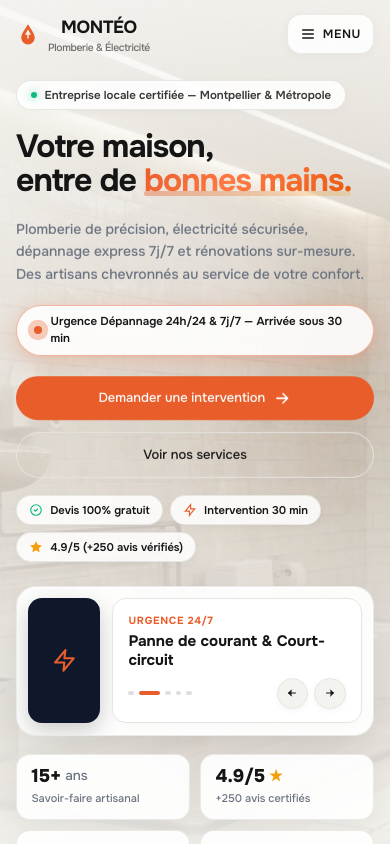
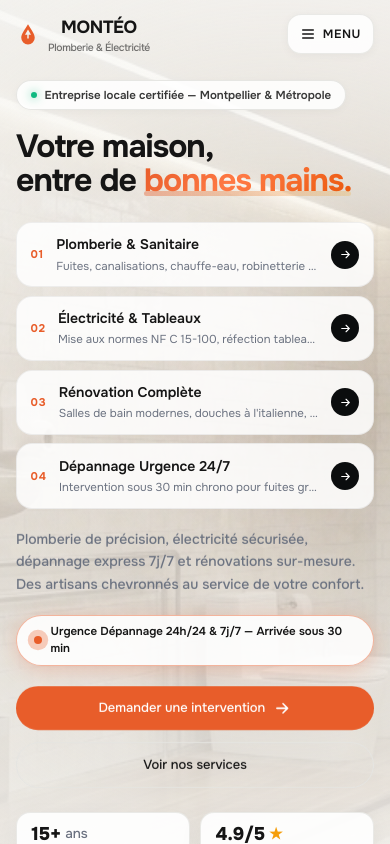
Before and after one commit to mohammedabbaz/monteo, a Next.js app: page / in a window 390 px wide. Shown: the top 844 px of the page. Built offline with nearby package versions, Linux system fonts and the light colour scheme.

Commit message:
update the hero section in the mobile version

```diff
--- a/app/globals.css
+++ b/app/globals.css
@@ -1575,6 +1575,82 @@ html.lenis, html.lenis body { height: auto; }
 @media (min-width: 640px) { .hero-right { align-items: flex-start; gap: 1.35rem; } }
 @media (min-width: 1024px) { .hero-right { grid-column: span 5; align-items: flex-end; width: auto; } }
 
+/* Hero — mobile layout: no carousel, no badges; just the services list */
+.hero-card-mobile { display: none; }
+.hero-card-desktop { display: block; }
+@media (max-width: 639.98px) {
+  .hero-card { display: none; }
+  .hero-badges-row { display: none; }
+}
+
+/* Mobile services list in the hero (hidden on tablet/desktop) */
+.hero-services-mobile { display: none; }
+@media (max-width: 639.98px) {
+  .hero-services-mobile {
+    display: flex;
+    flex-direction: column;
+    gap: 0.55rem;
+    margin-top: 0.25rem;
+  }
+  .hero-service-item {
+    display: flex;
+    align-items: center;
+    gap: 0.75rem;
+    padding: 0.7rem 0.85rem;
+    background: rgba(255, 255, 255, 0.85);
+    backdrop-filter: blur(12px);
+    -webkit-backdrop-filter: blur(12px);
+    border: 1px solid rgba(0, 0, 0, 0.06);
+    border-radius: 1rem;
+    text-decoration: none;
+    transition: transform 0.2s ease, background 0.2s ease, border-color 0.2s ease;
+  }
+  .hero-service-item:active {
+    background: #ffffff;
+    border-color: rgba(232, 93, 42, 0.35);
+    transform: scale(0.985);
+  }
+  .hero-service-index {
+    font-size: 0.7rem;
+    font-weight: 700;
+    color: var(--accent);
+    letter-spacing: 0.08em;
+  }
+  .hero-service-body {
+    display: flex;
+    flex-direction: column;
+    gap: 0.15rem;
+    flex: 1;
+    min-width: 0;
+  }
+  .hero-service-title {
+    font-size: 0.875rem;
+    font-weight: 600;
+    color: var(--foreground);
+  }
+  .hero-service-desc {
+    font-size: 0.72rem;
+    color: var(--muted);
+    overflow: hidden;
+    text-overflow: ellipsis;
+    white-space: nowrap;
+  }
+  .hero-service-arrow {
+    width: 28px;
+    height: 28px;
+    flex-shrink: 0;
+    display: grid;
+    place-items: center;
+    border-radius: 50%;
+    background: var(--ink);
+    color: #fff;
+  }
+  .hero-service-arrow svg {
+    width: 13px;
+    height: 13px;
+  }
+}
+
 /* Hero Carousel Card */
 .hero-card {
   width: 100%; max-width: 100%; border-radius: var(--radius-card-sm);
--- a/components/home/Hero.tsx
+++ b/components/home/Hero.tsx
@@ -2,6 +2,7 @@
 
 import { useCallback, useEffect, useRef, useState } from "react";
 import Link from "next/link";
+import { SERVICES } from "@/data/services";
 
 const SLIDES = [
   {
@@ -326,6 +327,28 @@ export function Hero() {
               </span>
             </h1>
 
+            {/* Mobile-only services list (for conversion) */}
+            <div className={`hero-services-mobile reveal-fade-up ${fadesActive ? "active" : ""}`}>
+              {SERVICES.map((s) => (
+                <Link
+                  key={s.slug}
+                  href={`/services/${s.slug}`}
+                  className="hero-service-item"
+                >
+                  <span className="hero-service-index">{s.index}</span>
+                  <span className="hero-service-body">
+                    <span className="hero-service-title">{s.title}</span>
+                    <span className="hero-service-desc">{s.shortDesc}</span>
+                  </span>
+                  <span className="hero-service-arrow">
+                    <svg viewBox="0 0 24 24">
+                      <path d="M5 12h14M13 6l6 6-6 6" stroke="currentColor" strokeWidth="2" strokeLinecap="round" />
+                    </svg>
+                  </span>
+                </Link>
+              ))}
+            </div>
+
             <p className={`hero-subtitle reveal-fade-up ${fadesActive ? "active" : ""}`}>
               Plomberie de précision, électricité sécurisée, dépannage express 7j/7 et rénovations
               sur-mesure. Des artisans chevronnés au service de votre confort.
@@ -400,7 +423,7 @@ export function Hero() {
           </div>
 
           <div className="hero-right" ref={rightRef}>
-            {/* Hero Carousel Card */}
+            {/* Hero Carousel Card — desktop/tablet only (mobile shows the services list above) */}
             <div className={`hero-card reveal-fade-up spotlight-card ${fadesActive ? "active" : ""}`} ref={cardRef}>
               <div className="hero-card-inner" id="hero-card-click" onClick={advanceSlide}>
                 <div className="hero-card-tile" style={{ background: slide.bg }}>
```
Also changed, not shown: tsc-out.txt (added), 1 other file (tests, documents, lock files or other folders).
